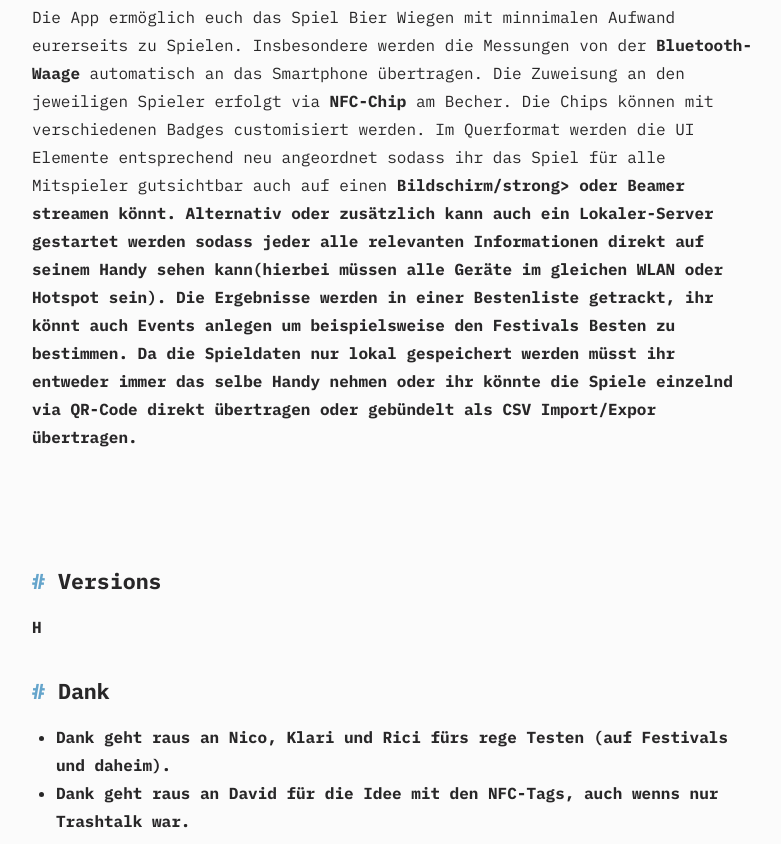
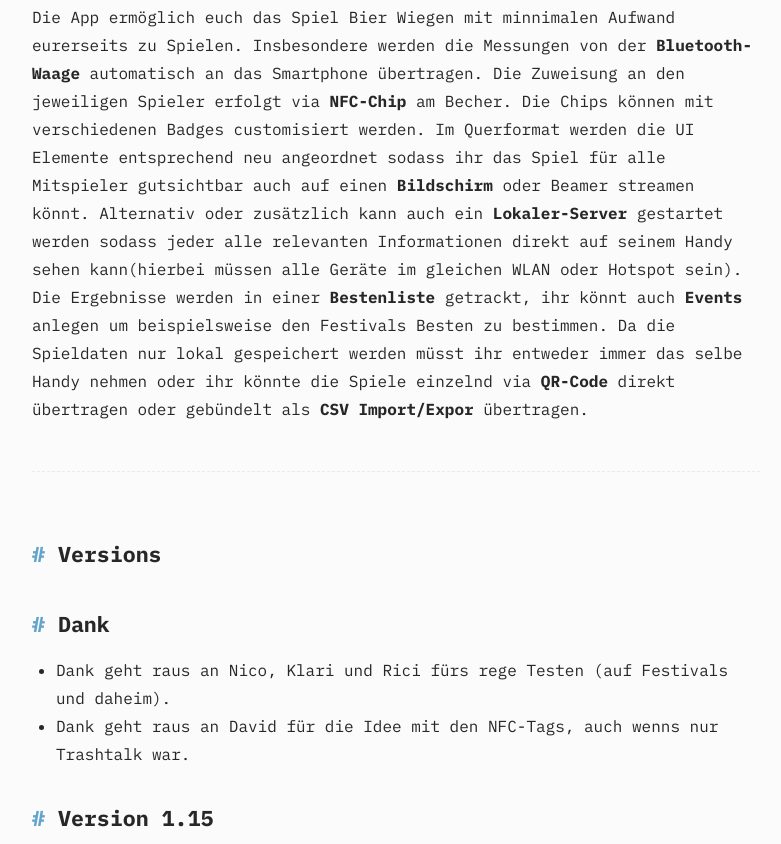
Before and after one commit to DerMonaachh/Alles_Wiegen, a plain HTML site: page index.html in a window 1280 px wide. Shown: the part 1596-2440 px from the top of the page, without its empty margins (244-1025 px from the left). Drawn offline with Linux system fonts and the light colour scheme.

Commit message:
syntax Error fixed

```diff
--- a/index.html
+++ b/index.html
@@ -306,7 +306,7 @@
       <p>
         Die App ermöglich euch das Spiel Bier Wiegen mit minnimalen Aufwand eurerseits zu Spielen. Insbesondere werden die Messungen von der <strong>Bluetooth-Waage</strong> automatisch an
         das Smartphone übertragen. Die Zuweisung an den jeweiligen Spieler erfolgt via <strong>NFC-Chip</strong> am Becher. Die Chips können mit verschiedenen Badges customisiert werden.
-        Im Querformat werden die UI Elemente entsprechend neu angeordnet sodass ihr das Spiel für alle Mitspieler gutsichtbar auch auf einen <strong>Bildschirm/strong> oder Beamer streamen könnt.
+        Im Querformat werden die UI Elemente entsprechend neu angeordnet sodass ihr das Spiel für alle Mitspieler gutsichtbar auch auf einen <strong>Bildschirm</strong> oder Beamer streamen könnt.
         Alternativ oder zusätzlich kann auch ein <strong>Lokaler-Server</strong> gestartet werden sodass jeder alle relevanten Informationen direkt auf seinem Handy sehen kann(hierbei müssen alle Geräte
           im gleichen WLAN oder Hotspot sein). Die Ergebnisse werden in einer <strong>Bestenliste</strong> getrackt, ihr könnt auch <strong>Events</strong> anlegen um beispielsweise den Festivals Besten zu bestimmen.
           Da die Spieldaten nur lokal gespeichert werden müsst ihr entweder immer das selbe Handy nehmen oder ihr könnte die Spiele einzelnd via <strong>QR-Code</strong> direkt übertragen oder gebündelt als
@@ -318,7 +318,7 @@
     <section id="versions">
       <h2 class="section-h2">Versions</h1>
       <p>
-        H<h2 id="dank">Dank</h2>
+        <h2 id="dank">Dank</h2>
   <ul>
     <li>Dank geht raus an Nico, Klari und Rici fürs rege Testen (auf Festivals und daheim).</li>
     <li>Dank geht raus an David für die Idee mit den NFC-Tags, auch wenns nur Trashtalk war.</li>
```
